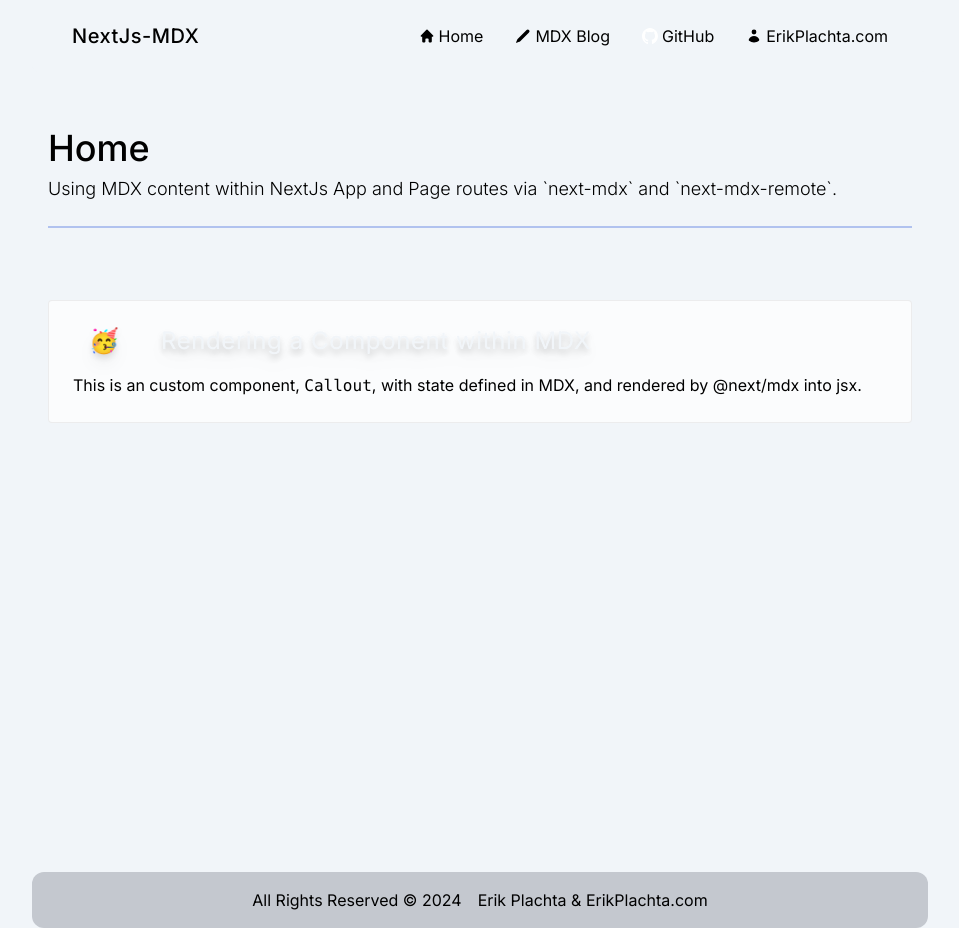
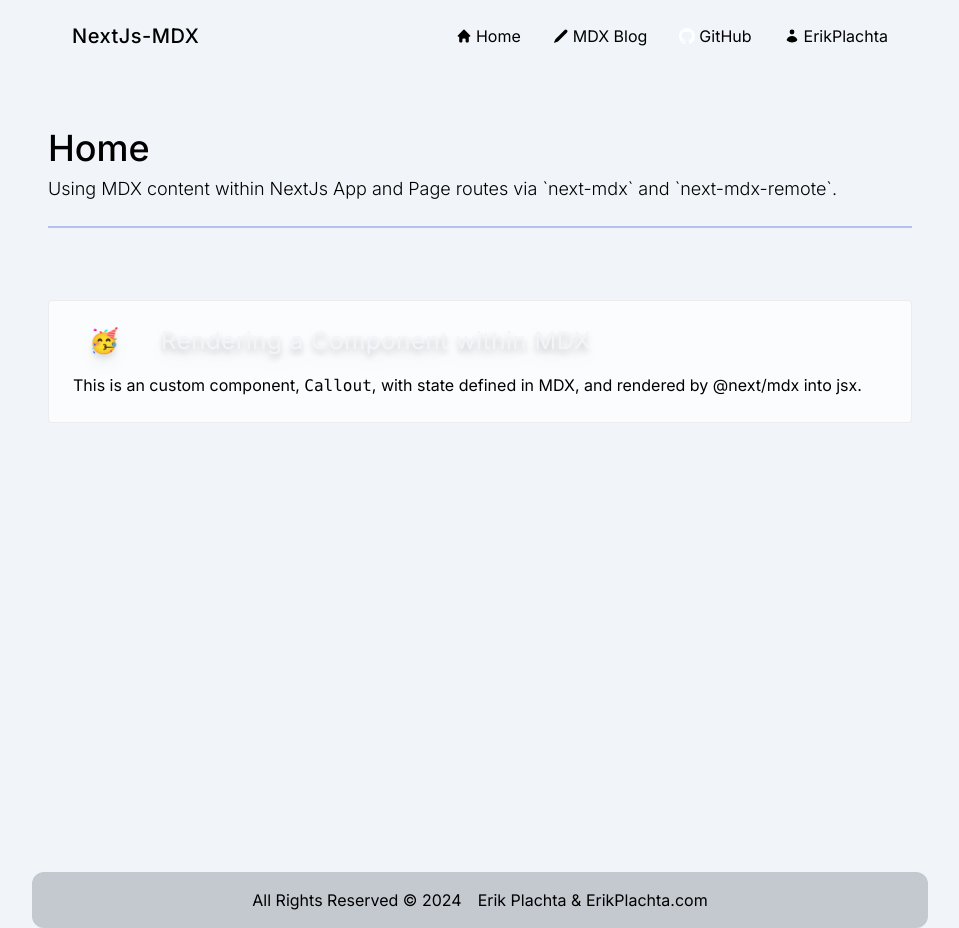
Before and after one commit to ErikPlachta/nextjs-mdx, a Next.js app: page / in a window 1280 px wide. Shown: the whole page, without its empty margins (160-1119 px from the left). Built offline with nearby package versions, Linux system fonts and the light colour scheme; what tailwind-highlightjs would draw is missing.

Commit message:
update to resolve wrapping issue

```diff
--- a/context.config.tsx
+++ b/context.config.tsx
@@ -94,7 +94,7 @@ const config: ContextConfig = {
               title: "website",
               href: "https://erikplachta.com",
               label: "Link to developers personal website, Erik Plachta.com",
-              value: "ErikPlachta.com",
+              value: "ErikPlachta",
               default: true,
               target: "_blank",
               rel: "noopener noreferrer",
```
